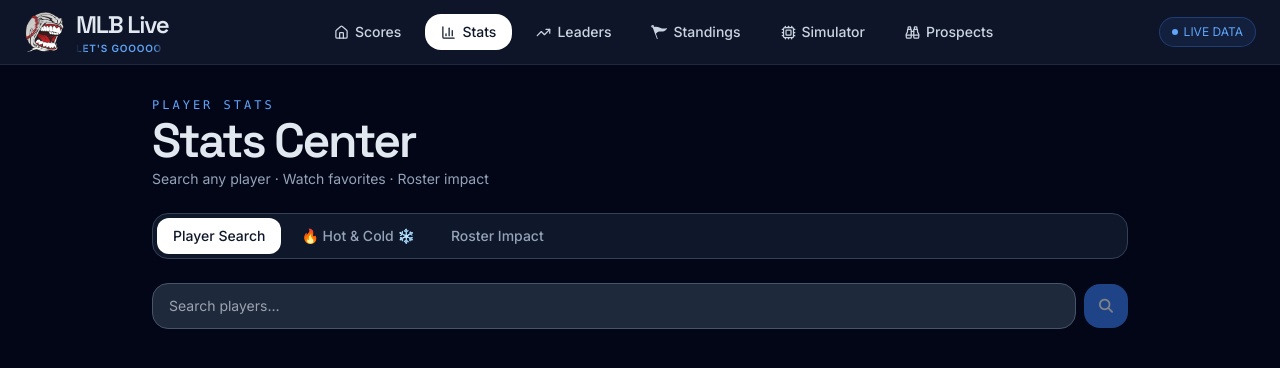
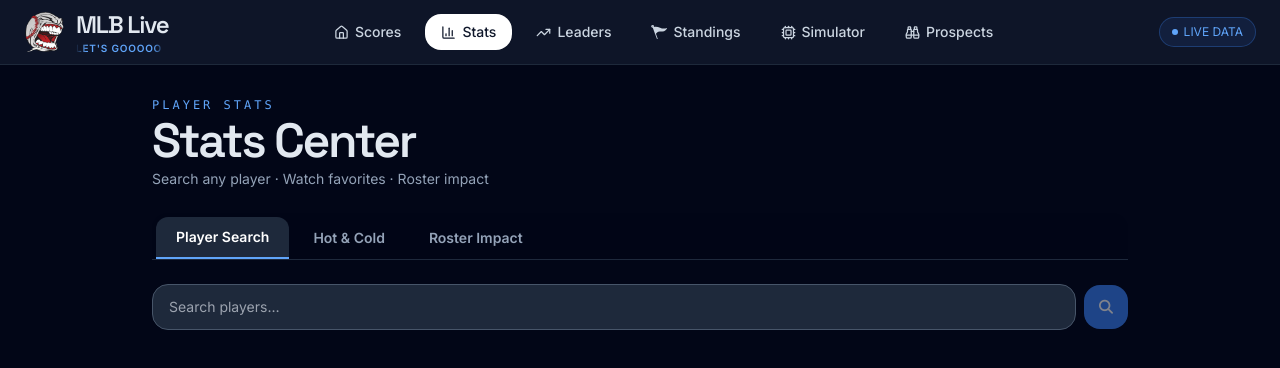
Before and after one commit to D4nGuerrero/mlb-stat-underground, a React (Vite) app: page /stats in a window 1280 px wide. Shown: the top 368 px of the page. Built offline with nearby package versions, Linux system fonts and the light colour scheme.

Commit message:
feat: Implement sorting for movers by change and enhance state restoration in StatsApp

```diff
--- a/src/pages/StatsApp.jsx
+++ b/src/pages/StatsApp.jsx
@@ -115,6 +115,23 @@ function saveStatsReturnState(state) {
   } catch {
     /* ignore quota / private mode */
   }
+}
+
+function sortMoversByChange(players) {
+  return [...players].sort((a, b) => {
+    const changeDiff = (b.deltaScore ?? 0) - (a.deltaScore ?? 0);
+    if (changeDiff !== 0) return changeDiff;
+    return (b.currentValue ?? 0) - (a.currentValue ?? 0);
+  });
+}
+
+function restoredArray(value) {
+  return Array.isArray(value) ? value : [];
+}
+
+function restoredNumber(value, fallback) {
+  const parsed = Number(value);
+  return Number.isFinite(parsed) ? parsed : fallback;
 }
 
 // sportId    Level     Common Leagues1
@@ -558,7 +575,7 @@ function WatchlistSection({ watchlist, watchAnimId, onToggleWatch, onClear }) {
   );
 }
 
-function MoverPlayerCard({ player }) {
+function MoverPlayerCard({ player, onPlayerClick }) {
   const heroStats = EXODUS_HERO_STATS[player.group] || EXODUS_HERO_STATS.hitting;
   const tone = SCORE_TONE_STYLES[player.scoreTone] || SCORE_TONE_STYLES.neutral;
 
@@ -583,6 +600,7 @@ function MoverPlayerCard({ player }) {
               <div className="min-w-0">
                 <Link
                   to={`/player/${player.playerId}`}
+                  onClick={onPlayerClick}
                   className="text-base sm:text-lg font-bold text-white truncate block hover:text-emerald-400 transition-colors"
                 >
                   {player.fullName}
@@ -740,7 +758,7 @@ export default function StatsApp() {
   const [isLoading, setIsLoading] = useState(false);
   const [error, setError] = useState(null);
   const [activeTab, setActiveTab] = useState(initialReturnState?.activeTab ?? 'search');
-  const [rosterImpactView, setRosterImpactView] = useState('exodus');
+  const [rosterImpactView, setRosterImpactView] = useState(initialReturnState?.rosterImpactView ?? 'exodus');
 
   const [watchlist, setWatchlist] = useState(() => {
     try {
@@ -751,12 +769,12 @@ export default function StatsApp() {
   });
   const [watchAnimId, setWatchAnimId] = useState(null);
 
-  const [formerTeamId, setFormerTeamId] = useState(140);
-  const [exodusResults, setExodusResults] = useState([]);
+  const [formerTeamId, setFormerTeamId] = useState(() => restoredNumber(initialReturnState?.formerTeamId, 140));
+  const [exodusResults, setExodusResults] = useState(() => restoredArray(initialReturnState?.exodusResults));
   const [isAnalyzing, setIsAnalyzing] = useState(false);
 
-  const [acquisitionTeamId, setAcquisitionTeamId] = useState(140);
-  const [acquisitionResults, setAcquisitionResults] = useState([]);
+  const [acquisitionTeamId, setAcquisitionTeamId] = useState(() => restoredNumber(initialReturnState?.acquisitionTeamId, 140));
+  const [acquisitionResults, setAcquisitionResults] = useState(() => restoredArray(initialReturnState?.acquisitionResults));
 
   const [hotPlayers, setHotPlayers] = useState([]);
   const [coldPlayers, setColdPlayers] = useState([]);
@@ -767,7 +785,7 @@ export default function StatsApp() {
   const [isHotColdLoading, setIsHotColdLoading] = useState(false);
   const [shouldRestoreStatsScroll, setShouldRestoreStatsScroll] = useState(Boolean(initialReturnState?.restoreScroll));
 
-  const [impactRankings, setImpactRankings] = useState([]);
+  const [impactRankings, setImpactRankings] = useState(() => restoredArray(initialReturnState?.impactRankings));
   const [isRankingLoading, setIsRankingLoading] = useState(false);
   const [impactProgress, setImpactProgress] = useState({
     current: 0,
@@ -893,8 +911,7 @@ export default function StatsApp() {
         .filter(Boolean);
 
       const scored = await enrichMoversWithDeltaScores(movers);
-      scored.sort((a, b) => (b.currentValue ?? 0) - (a.currentValue ?? 0));
-      setExodusResults(scored);
+      setExodusResults(sortMoversByChange(scored));
     } catch (err) {
       console.error(err);
     } finally {
@@ -938,8 +955,7 @@ export default function StatsApp() {
         .filter(Boolean);
 
       const scored = await enrichMoversWithDeltaScores(acquired);
-      scored.sort((a, b) => (b.currentValue ?? 0) - (a.currentValue ?? 0));
-      setAcquisitionResults(scored);
+      setAcquisitionResults(sortMoversByChange(scored));
     } catch (err) {
       console.error(err);
     } finally {
@@ -1118,6 +1134,12 @@ export default function StatsApp() {
       activeTab,
       hotColdScope,
       hotColdDays,
+      rosterImpactView,
+      formerTeamId,
+      acquisitionTeamId,
+      exodusResults,
+      acquisitionResults,
+      impactRankings,
       restoreScroll: true,
     });
   };
@@ -1159,9 +1181,12 @@ export default function StatsApp() {
 
       <TabBar
         className="mb-6"
+        variant="page"
+        listClassName="bg-slate-950/40 rounded-t-2xl px-1 pt-1"
+        tabClassName="font-semibold"
         tabs={[
           { key: 'search', label: 'Player Search' },
-          { key: 'hotcold', label: '🔥 Hot & Cold ❄️' },
+          { key: 'hotcold', label: 'Hot & Cold' },
           { key: 'roster-impact', label: 'Roster Impact' },
         ]}
         activeKey={activeTab}
@@ -1410,7 +1435,7 @@ export default function StatsApp() {
           {exodusResults.length > 0 && (
             <div className="grid grid-cols-1 lg:grid-cols-2 gap-4 sm:gap-6">
               {exodusResults.map((player) => (
-                <MoverPlayerCard key={player.playerId} player={player} />
+                <MoverPlayerCard key={player.playerId} player={player} onPlayerClick={handleStatsPlayerNavigate} />
               ))}
             </div>
           )}
@@ -1455,7 +1480,7 @@ export default function StatsApp() {
           {acquisitionResults.length > 0 && (
             <div className="grid grid-cols-1 lg:grid-cols-2 gap-4 sm:gap-6">
               {acquisitionResults.map((player) => (
-                <MoverPlayerCard key={player.playerId} player={player} />
+                <MoverPlayerCard key={player.playerId} player={player} onPlayerClick={handleStatsPlayerNavigate} />
               ))}
             </div>
           )}
```
